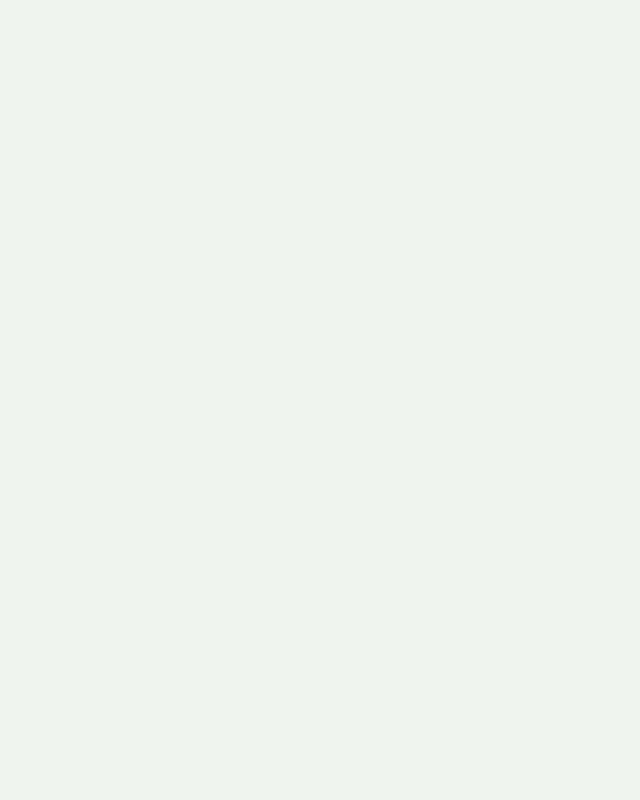
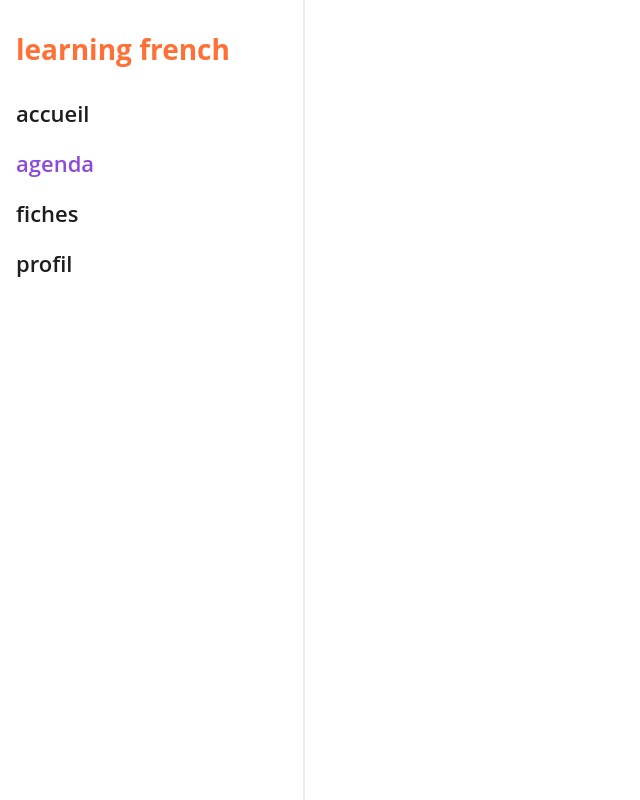
Before and after one commit to DonSkaa/FrenchLearningApp, a React (Create React App) app: page /schedule in a window 1280 px wide. Before the commit this address had no page. Shown: the whole page, without its empty margins (0-640 px from the left). Built offline with nearby package versions, Linux system fonts and the light colour scheme.

Commit message:
création de la navBar

```diff
--- a/src/App.js
+++ b/src/App.js
@@ -1,16 +1,33 @@
 import { BrowserRouter, Routes, Route } from 'react-router-dom';
 import './App.css';
 import MyAccount from './AppContainer/Login/MyAccount';
+import Dashboard from './AppContainer/Dashboard/Dashboard';
+import FlashCards from './AppContainer/Flashcards/Flaschards';
+import Schedule from './AppContainer/Schedule/Schedule';
+import Account from './AppContainer/Account/Account';
+import NavBar from './AppContainer/Components/NavBar/NavBar';
 
 function App() {
   return (
-    <>
+    <div className='flex'>
       <BrowserRouter>
+        <NavBar menu={
+          [
+            { to: "/dashboard", name: "accueil" },
+            { to: "/schedule", name: "agenda" },
+            { to: "/flashcards", name: "fiches" },
+            { to: "/account", name: "profil" },
+          ]
+        } />
         <Routes>
-          <Route path="/" element={<MyAccount />} />
+          {/* <Route path="/" element={<MyAccount />} /> */}
+          <Route path="/dashboard" element={<Dashboard />} />
+          <Route path="/schedule" element={<Schedule />} />
+          <Route path="/flashcards" element={<FlashCards />} />
+          <Route path="/account" element={<Account />} />
         </Routes>
       </BrowserRouter>
-    </>
+    </div>
   )
 }
 
--- /dev/null
+++ b/src/AppContainer/Account/Account.jsx
@@ -0,0 +1,7 @@
+export default function Account() {
+    return (
+        <div className="full-width">
+            salut le sang
+        </div>
+    )
+}
--- /dev/null
+++ b/src/AppContainer/Components/NavBar/NavBar.css
@@ -0,0 +1,29 @@
+.main-navigation {
+    display: flex;
+    flex-direction: column;
+    left: 0;
+    position: relative !important;
+    z-index: 1;
+    height: 100vh;
+    border-right: 2px solid var(--third-color);
+    gap: 20px;
+    padding: 0 16px;
+}
+
+@media (min-width: 1160px) {
+    .main-navigation {
+        width: calc(var(--web-ui_navbar-width, 324px) + 32px);
+    }
+}
+
+.navigation-button {
+    color: var(--forth-color);
+    font-size: 22px;
+    font-weight: 600;
+}
+
+.navigation-button.active {
+    color: var(--sixth-color);
+    font-size: 22px;
+    font-weight: 600;
+}
--- /dev/null
+++ b/src/AppContainer/Components/NavBar/NavBar.jsx
@@ -0,0 +1,16 @@
+import React from "react"
+import "./NavBar.css"
+import { NavLink } from "react-router-dom"
+
+export default function NavBar({ menu }) {
+    return (
+        <div className="main-navigation">
+            <h1>learning french</h1>
+            {menu.map((menuItem, index) => (
+                <NavLink key={index} to={menuItem.to} className="navigation-button">
+                    {menuItem.name}
+                </NavLink>
+            ))}
+        </div>
+    )
+}
--- /dev/null
+++ b/src/AppContainer/Dashboard/Dashboard.jsx
@@ -0,0 +1,7 @@
+export default function Dashboard() {
+    return (
+        <div className="full-width">
+            salut le sang
+        </div>
+    )
+}
--- /dev/null
+++ b/src/AppContainer/Flashcards/Flaschards.jsx
@@ -0,0 +1,7 @@
+export default function FlashCards() {
+    return (
+        <div className="full-width">
+            on est la
+        </div>
+    )
+}
--- /dev/null
+++ b/src/AppContainer/Schedule/Schedule.jsx
@@ -0,0 +1,6 @@
+export default function Schedule() {
+    return (
+        <div className="full-width">
+        </div>
+    )
+}
--- a/src/index.css
+++ b/src/index.css
@@ -3,21 +3,98 @@ html {
 }
 
 :root {
-  --primary-color: #3D553D;
+  --primary-color: #FF7036;
   --secondary-color: #FFF;
-  --third-color: #646464;
-  --forth-color: #000;
-  --fith-color: #EFF4EE;
+  --third-color: #EDEDED;
+  --forth-color: #1E1E1E;
+  --fith-color: #A9A9A9;
+  --sixth-color: #8D4ADA;
+  --seventh-color: #D9B8FF;
 }
 
-@import url('https://fonts.googleapis.com/css?family=Open+Sans');
+@import url('https://fonts.googleapis.com/css?family=Poppins');
 
 body {
   margin: 0;
-  font-family: "Nexa", "Open Sans", monospace, sans-serif;
+  font-family: "Poppins", "Open Sans", monospace, sans-serif;
   -webkit-font-smoothing: antialiased;
   -moz-osx-font-smoothing: grayscale;
   font-size: 14px;
-  background-color: var(--fith-color);
+  background-color: var(--secondary-color);
   min-height: 100%;
 }
+
+h1 {
+  margin: 30px 0px 10px;
+  text-align: left;
+  color: var(--primary-color);
+}
+
+h3 {
+  color: var(--forth-color);
+  background-color: var(--fith-color);
+  margin: 0 0 10px 0;
+  padding: 10px 3px;
+  border-radius: 8px;
+  font-size: 22px;
+  font-weight: 700;
+  text-align: center;
+}
+
+h4 {
+  color: var(--forth-color);
+  font-size: 18px;
+}
+
+
+h5 {
+  font-size: 22px;
+  text-align: center;
+}
+
+table {
+  border-collapse: collapse;
+  border-spacing: 0 5px;
+}
+
+td,
+th {
+  padding: 5px 5px
+}
+
+th {
+  font-size: 16px;
+}
+
+th {
+  border-bottom: 1px solid rgb(120, 120, 120);
+}
+
+p {
+  font-size: 18px;
+  text-align: center;
+}
+
+a {
+  color: var(--primary-color);
+  text-decoration: none;
+}
+
+.flex {
+  display: flex;
+  justify-content: space-between;
+}
+
+.flex-center {
+  display: flex;
+  align-items: center;
+  justify-content: space-between;
+}
+
+.gap-1 {
+  gap: 10px
+}
+
+.full-width {
+  width: 100%;
+}
```
Also changed, not shown: src/AppContainer/Home.jsx (added, +11 -0 lines).
